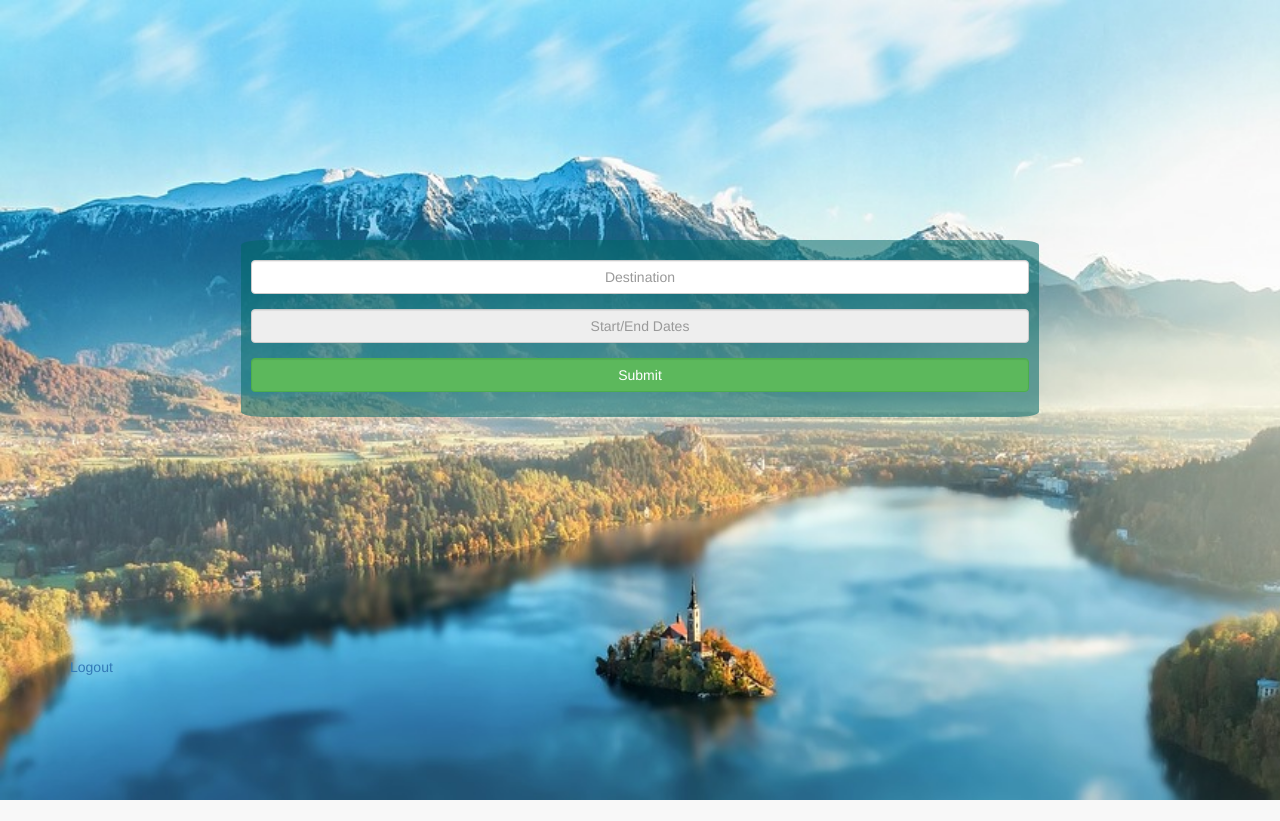
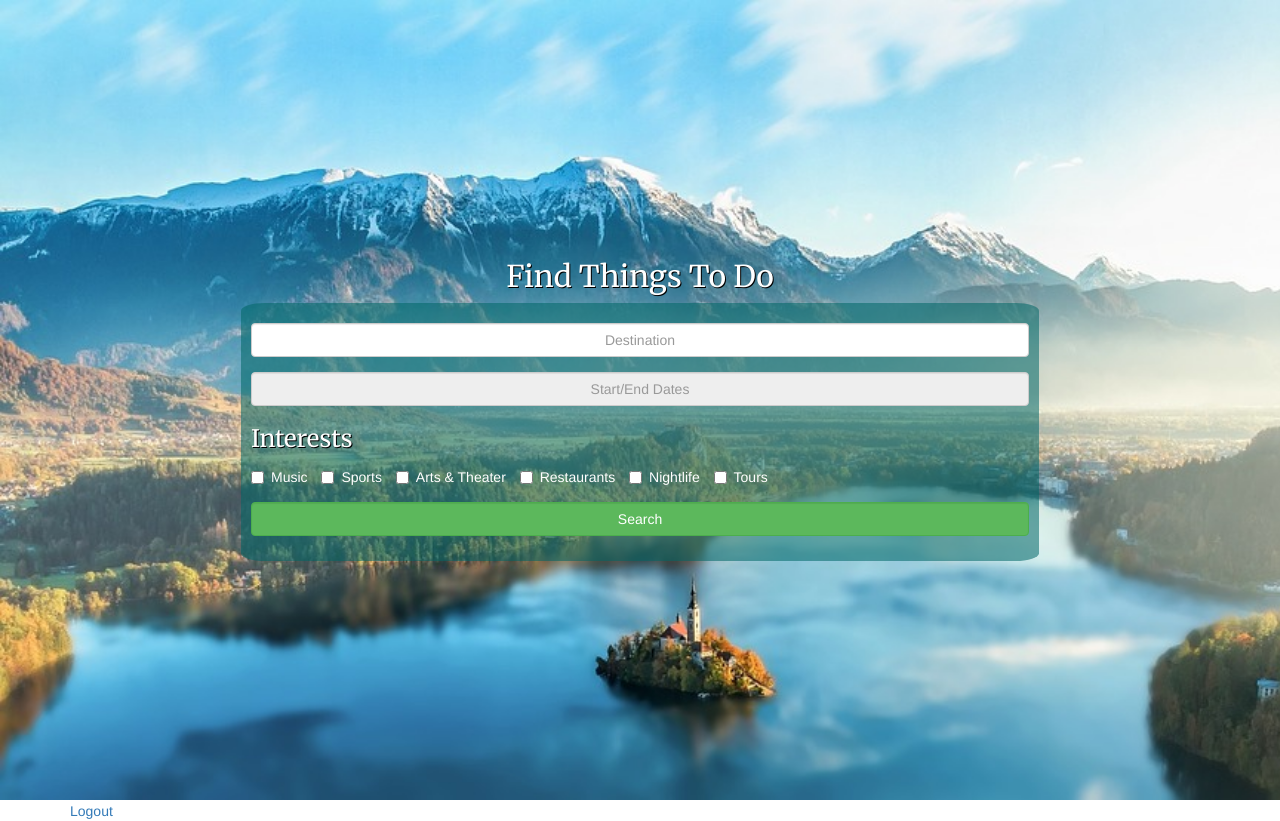
Before and after one commit to Bryanxm19/trekpoint, a Node server app: page /search in a window 1280 px wide. Before the commit the page ends 800 px from the top, so only its background shows below. Run offline with Node 20, Linux system fonts and the light colour scheme; the visitor is signed in with stand-in values (Sample User, id 1); some libraries are stand-ins or nearby versions.

Commit message:
Add interests options with styling

```diff
--- a/public/stylesheets/app.css
+++ b/public/stylesheets/app.css
@@ -15,7 +15,7 @@
     padding-top: 35vh;
 }
 
-#landing-box h1 {
+#landing-box h1, #interests-header, #search-form-div h2 {
     font-family: 'Merriweather', serif;
     color: white;
     text-shadow: 1px 1px #000;
@@ -28,6 +28,7 @@
     max-width: 200px;
 }
 
+/* Search Form*/
 #search-form-div {
     width: 70%;
     margin: 30vh auto;
@@ -38,3 +39,27 @@
     background-color: rgba(0, 102, 102, 0.55);
     border-radius: 3%;
 }
+
+/* Checkbox */
+.checkbox-inline.no_indent,
+.checkbox-inline.no_indent+.checkbox-inline.no_indent {
+    margin-left: 0;
+    margin-right: 10px;
+    margin-top: 5px;
+    color: white;
+}
+.checkbox-inline.no_indent:last-child {
+    margin-right: 0;
+}
+
+/* For Smaller Screens */
+
+@media (max-width: 427px) {
+    #search-form-div {
+        width: 100%;
+    }
+
+    body {
+      padding:0;
+    }
+}
--- a/views/search.ejs
+++ b/views/search.ejs
@@ -2,6 +2,7 @@
 <div class="container">
     <img src="images/background.jpg" id="bg" alt="">
     <div class="row" id="search-form-div">
+        <h2 class="text-center">Find Things To Do</h2>
         <div id="trip-form-container">
             <form>
                 <div class="form-group">
@@ -11,7 +12,16 @@
                     <input class="form-control text-center" type="text" name="daterange" value="" placeholder="Start/End Dates" readonly>
                 </div>
                 <div class="form-group">
-                    <input class="form-control text-center btn btn-success" type="submit" value="Submit">
+                    <h3 id="interests-header">Interests</h3>
+                    <label class="checkbox-inline no_indent"><input type="checkbox" value="music">Music</label>
+                    <label class="checkbox-inline no_indent"><input type="checkbox" value="sports">Sports</label>
+                    <label class="checkbox-inline no_indent"><input type="checkbox" value="arts">Arts & Theater</label>
+                    <label class="checkbox-inline no_indent"><input type="checkbox" value="restaurants">Restaurants</label>
+                    <label class="checkbox-inline no_indent"><input type="checkbox" value="nightlife">Nightlife</label>
+                    <label class="checkbox-inline no_indent"><input type="checkbox" value="tours">Tours</label>
+                </div>
+                <div class="form-group">
+                    <input class="form-control text-center btn btn-success" type="submit" value="Search">
                 </div>
             </form>
         </div>
```
